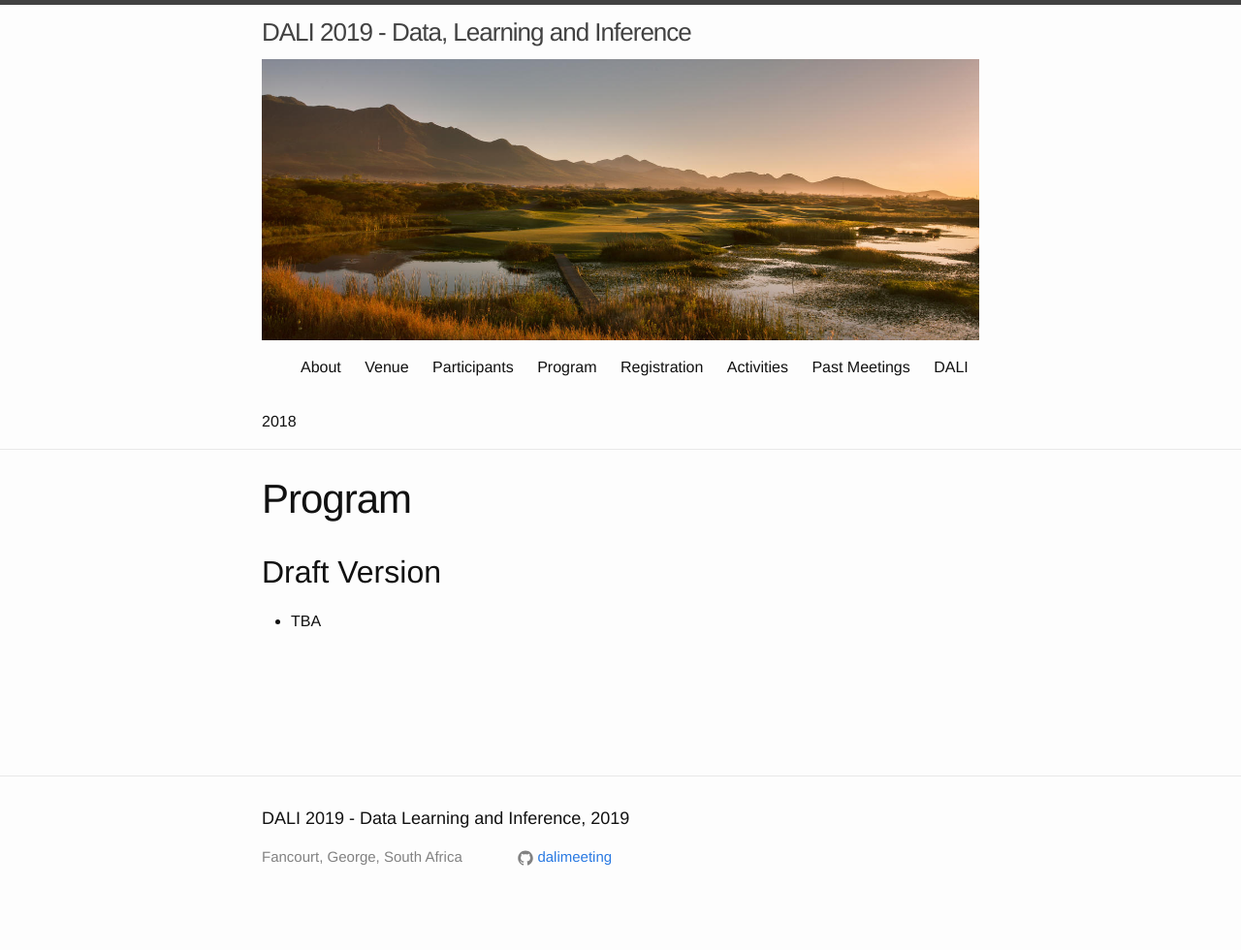
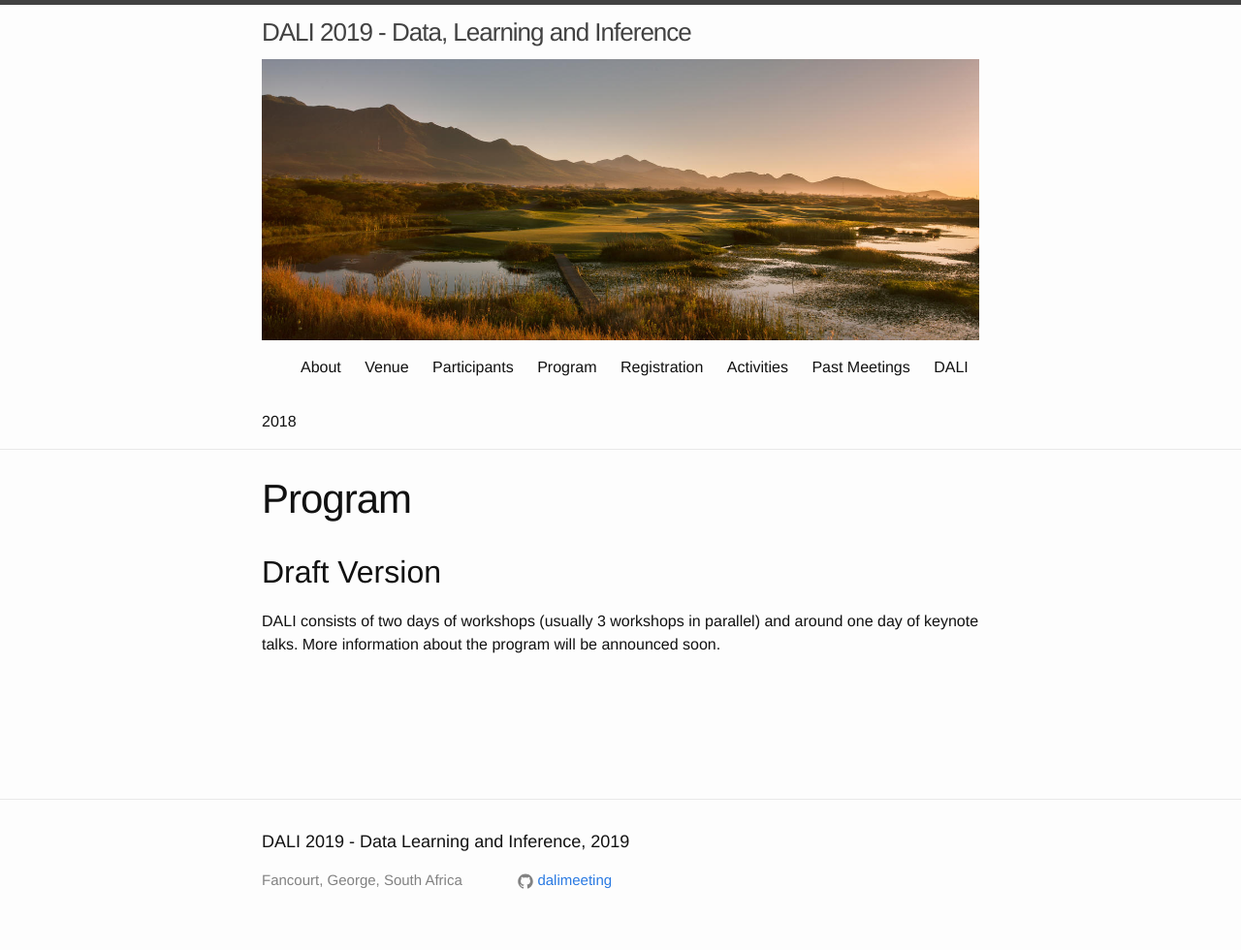
Before and after one commit to dalimeeting/dalimeeting.github.io, a Jekyll site: the page built from program.html, in a window 1280 px wide. Shown: the whole page at 97% size. Built offline with Jekyll 4.4.1, drawn with Linux system fonts in a browser that asks for light colours; before the commit the page ends 956 px from its top, so only the background shows below that.

Commit message:
Update program.html

```diff
--- a/_layouts/program.html
+++ b/_layouts/program.html
@@ -12,9 +12,8 @@ title: Program
 
   {{ content }}
 
-  <ul>
-  <li>TBA</li>
-  </ul>
+  <p>DALI consists of two days of workshops (usually 3 workshops in parallel) and around one day of keynote talks.
+	  More information about the program will be announced soon.</p>
 
   <br><br><br>
 
```
